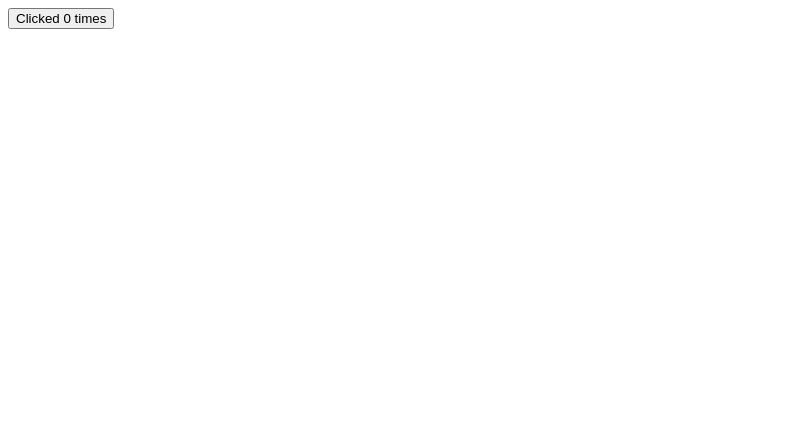
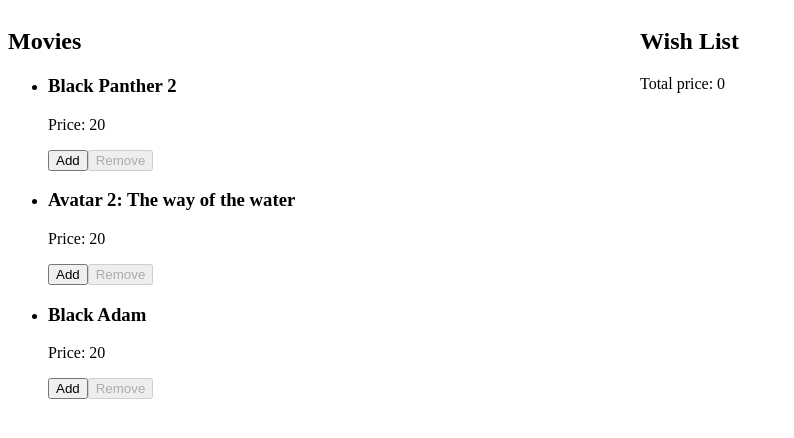
Before and after one commit to miracleonyenma/nuxt-state-management, a Nuxt app: page / in a window 1280 px wide. Shown: the top 438 px of the page, without its empty margins (0-794 px from the left). Built offline with nearby package versions, Linux system fonts and the light colour scheme.

Commit message:
update: set up global state with `useState`

```diff
--- a/app.vue
+++ b/app.vue
@@ -1,12 +1,23 @@
+<!-- ./app.vue -->
 <script setup>
-const state = ref({
-  count: 0,
-});
-
-const incrementCount = () => state.value.count++;
+const totalPrice = useTotalPrice();
 </script>
 <template>
-  <div>
-    <button @click="incrementCount">Clicked {{ state.count }} times</button>
+  <div class="wrapper">
+    <div class="movies-list">
+      <h2>Movies</h2>
+      <MoviesList />
+    </div>
+    <div class="wish-list">
+      <h2>Wish List</h2>
+      <WishList />
+      Total price: {{ totalPrice }}
+    </div>
   </div>
 </template>
+<style>
+.wrapper {
+  display: grid;
+  grid-template-columns: 1fr 1fr;
+}
+</style>
--- /dev/null
+++ b/components/MoviesList.vue
@@ -0,0 +1,27 @@
+<!-- ./components/MoviesList.vue -->
+
+<script setup>
+const movies = useMovies();
+const setWishList = useSetWishlist;
+const isInWishlist = useIsInWishlist();
+</script>
+<template>
+  <ul>
+    <li v-for="movie in movies" :key="movie.title">
+      <h3>{{ movie.title }}</h3>
+      <p>Price: {{ movie.price }}</p>
+      <button
+        :disabled="isInWishlist(movie)"
+        @click="setWishList({ type: 'add', movie })"
+      >
+        Add
+      </button>
+      <button
+        :disabled="!isInWishlist(movie)"
+        @click="setWishList({ type: 'remove', movie })"
+      >
+        Remove
+      </button>
+    </li>
+  </ul>
+</template>
--- /dev/null
+++ b/components/WishList.vue
@@ -0,0 +1,13 @@
+<!-- ./components/WishList.vue -->
+
+<script setup>
+const wishlist = useWishlist();
+</script>
+
+<template>
+  <ul>
+    <li v-for="movie in wishlist" :key="movie.title">
+      <h3>{{ movie.title }}</h3>
+    </li>
+  </ul>
+</template>
--- /dev/null
+++ b/composables/moviesState.js
@@ -0,0 +1,56 @@
+// ./composables/moviesState.js
+
+// list of movies
+export const useMovies = () =>
+  useState("movies", () => [
+    {
+      title: "Black Panther 2",
+      price: 20,
+    },
+    {
+      title: "Avatar 2: The way of the water",
+      price: 20,
+    },
+    {
+      title: "Black Adam",
+      price: 20,
+    },
+  ]);
+
+// function to get movies in wishlist
+export const useWishlist = () => useState("wishlist", () => []);
+
+// function to add and remove movie to wishlist
+export const useSetWishlist = ({ type, movie }) => {
+  return useState("set-wishlist", () => {
+    const wishlist = useWishlist();
+    switch (type) {
+      // add movie to wishlist
+      case "add":
+        wishlist.value.push(movie);
+        break;
+
+      // remove movie from wishlist
+      case "remove":
+        wishlist.value.splice(wishlist.value.indexOf(movie), 1);
+        break;
+
+      default:
+        console.log("Invalid type");
+        break;
+    }
+  });
+};
+
+// function to check if movie is in wishlist
+export const useIsInWishlist = () => {
+  return (movie) => useWishlist().value.includes(movie);
+};
+
+// function to calculate total price of movies in wishlist
+export const useTotalPrice = () =>
+  computed(() => {
+    return useWishlist().value.reduce((total, movie) => {
+      return total + movie.price;
+    }, 0);
+  });
```
Also changed, not shown: composables/store.js (added, +50 -0 lines).
